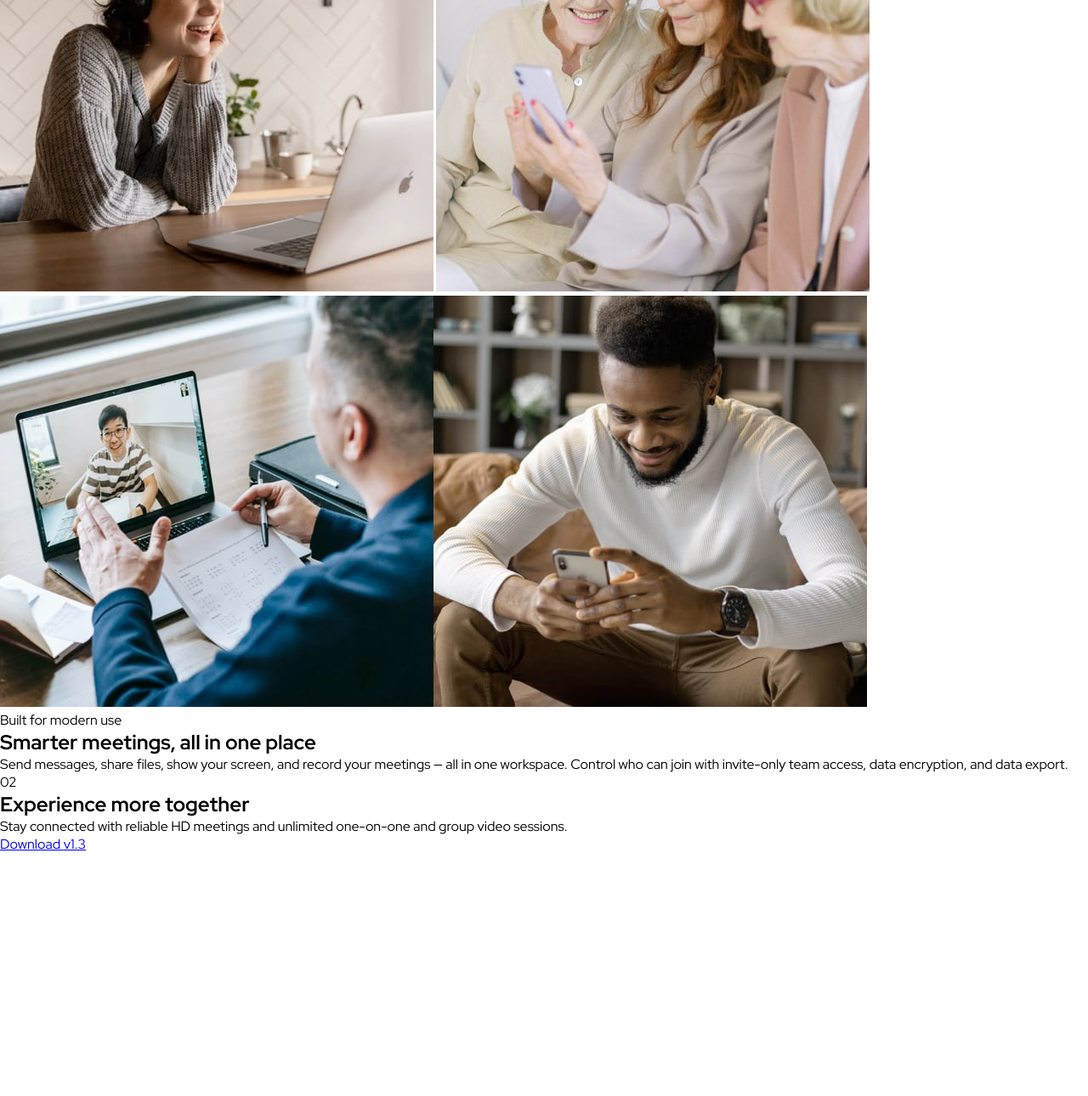
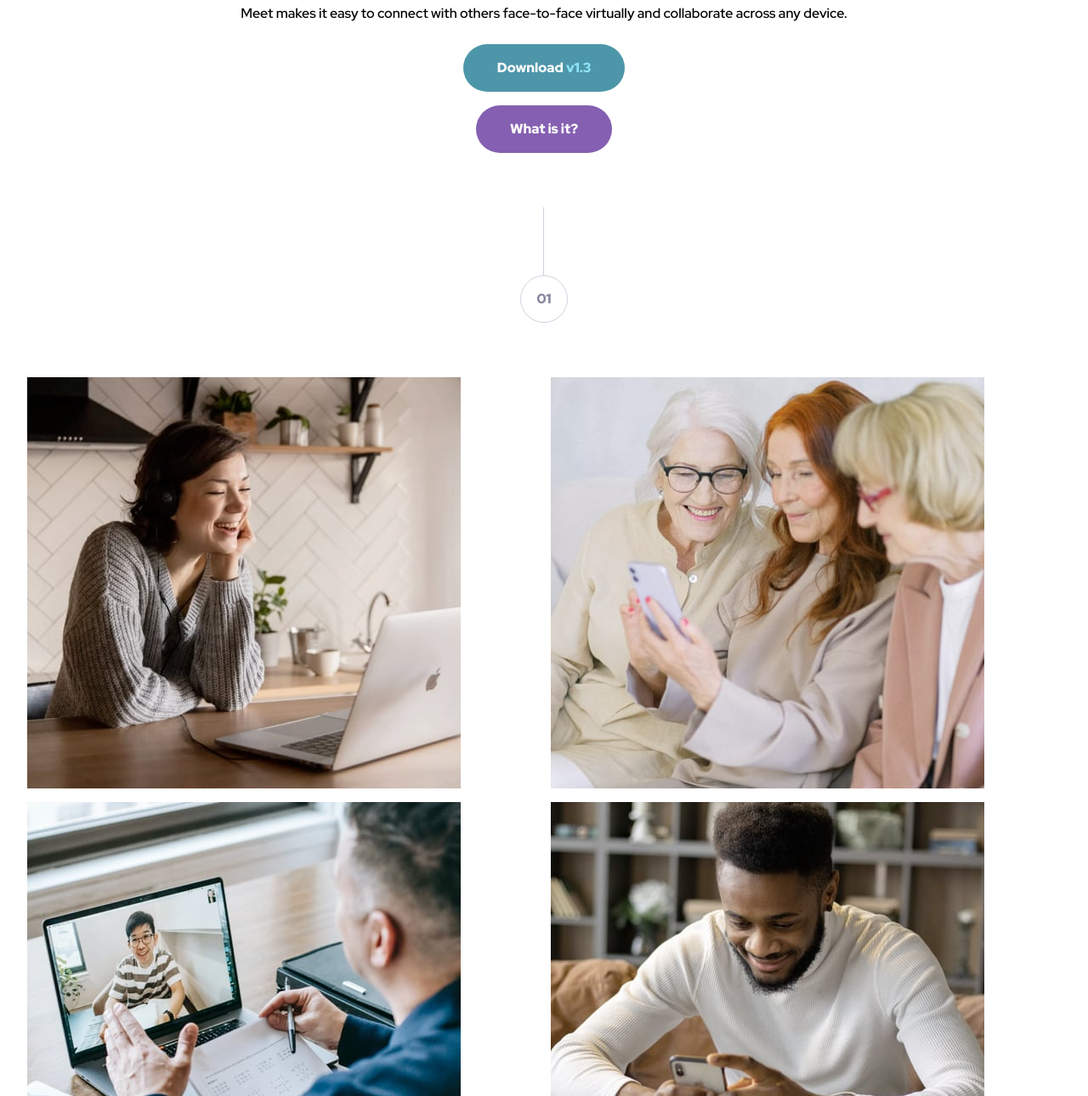
Before and after one commit to davelilleystone/fem-meet-landing-page-2, a plain HTML site: page index.html in a window 1280 px wide. Shown: the part 555-1845 px from the top of the page at 85% size. Before the commit the page ends 1559 px from the top, so only its background shows below. Drawn offline with Linux system fonts and the light colour scheme.

Commit message:
Continue styling mobile view

```diff
--- a/index.html
+++ b/index.html
@@ -21,7 +21,9 @@
     <title>Frontend Mentor | Meet landing page</title>
   </head>
   <body>
+    <div class="page-wrapper">
       <header>
+        <div class="logo-container">
           <img
             class="header-logo"
             src="./assets/logo.svg"
@@ -29,25 +31,34 @@
             width="118"
             height="28"
           />
+        </div>
+        <div class="mobile-hero-wrapper">
           <img
             src="./assets/tablet/image-hero.png"
             alt="circular head shots of men and women"
           />
+        </div>
+
         <!-- TODO: Add desktop right and left images, these will be hidden in mobile view -->
         <h1>Group Chat for Everyone</h1>
-      <p>
+        <p class="p-text">
           Meet makes it easy to connect with others face-to-face virtually and
           collaborate across any device.
         </p>
-      <a href="#">Download <span>v1.3</span></a>
-      <a href="#">What is it?</a>
+        <div class="header-button-container">
+          <a class="btn btn-cyan" href="#"
+            >Download <span class="btn-accent-cyan">v1.3</span></a
+          >
+          <a class="btn btn-purple" href="#">What is it?</a>
+        </div>
       </header>
-
       <main>
-      <div>
+        <div class="numbered-divider">
           <div></div>
           <div>01</div>
         </div>
+
+        <div class="main-image-container">
           <img
             src="./assets/desktop/image-woman-in-videocall.jpg"
             alt="Woman in videocall on her Macbook"
@@ -62,26 +73,30 @@
             src="./assets/desktop/image-man-texting.jpg"
             alt="A man sitting on a sofa while looking at his screen"
           />
+        </div>
         <p>Built for modern use</p>
         <h2>Smarter meetings, all in one place</h2>
-      <p>
-        Send messages, share files, show your screen, and record your meetings —
-        all in one workspace. Control who can join with invite-only team access,
-        data encryption, and data export.
+        <p class="p-text">
+          Send messages, share files, show your screen, and record your meetings
+          — all in one workspace. Control who can join with invite-only team
+          access, data encryption, and data export.
         </p>
       </main>
       <footer>
         <!-- TODO: Add footer background image with CSS -->
-      <div>
+        <div class="numbered-divider bottom-divider">
           <div></div>
           <div>02</div>
         </div>
         <h2>Experience more together</h2>
-      <p>
+        <p class="p-text">
           Stay connected with reliable HD meetings and unlimited one-on-one and
           group video sessions.
         </p>
-      <a href="#">Download <span>v1.3</span></a>
+        <a class="btn btn-purple" href="#"
+          >Download <span class="btn-accent-purple">v1.3</span></a
+        >
       </footer>
+    </div>
   </body>
 </html>
--- a/style.css
+++ b/style.css
@@ -11,7 +11,7 @@
   --color__white: #fafafa;
 
   /* Font Weights */
-  --font-weight-semi: 500;
+  --font-weight-semi: 600;
   --font-weight-black: 900;
 }
 
@@ -25,9 +25,210 @@
   margin: 0;
 }
 
+/* General styles */
+
 body {
   background-color: var(--white);
   font-family: "Red Hat Display", sans-serif;
+  text-align: center;
 }
 
 /* Layout */
+
+.page-wrapper {
+  max-width: 1600px;
+  overflow: hidden;
+}
+
+.logo-container {
+  display: flex;
+  justify-content: center;
+  margin-top: 3rem;
+  margin-bottom: 4rem;
+}
+
+header,
+main,
+footer {
+  padding-right: 2rem;
+  padding-left: 2rem;
+}
+
+header {
+  margin-bottom: 2rem;
+}
+
+.mobile-hero-wrapper {
+  display: flex;
+  justify-content: center;
+}
+
+.mobile-hero-wrapper img {
+  max-width: 140%;
+}
+
+header h1 {
+  margin-top: 3rem;
+  padding: 0 1rem;
+}
+
+header p {
+  margin: 1.5rem 0;
+}
+
+.header-button-container {
+  display: flex;
+  flex-direction: column;
+  align-items: center;
+  gap: 1rem;
+}
+
+main {
+  padding-top: 2rem;
+  margin-bottom: 10.75rem;
+}
+
+.main-image-container {
+  display: grid;
+  grid-template-columns: repeat(2, 1fr);
+  gap: 1rem;
+  margin: 4rem 0;
+}
+
+.main-image-container img {
+  max-width: 100%;
+}
+
+main h2 {
+  margin-top: 1rem;
+}
+
+main p:nth-of-type(2) {
+  margin-top: 2rem;
+}
+
+footer {
+  margin-top: 4rem;
+  padding-top: 4rem;
+  padding-bottom: 4rem;
+  position: relative;
+}
+
+footer p {
+  margin: 1.5rem 0;
+}
+
+/* typography */
+
+h1,
+h2,
+main p:first-of-type,
+.btn {
+  font-weight: var(--font-weight-black);
+  line-height: 110%;
+}
+
+h1 {
+  font-size: 2.5rem;
+}
+
+h2 {
+  font-size: 2rem;
+}
+
+.p-text,
+.btn {
+  font-size: 1rem;
+  line-height: 150%;
+}
+
+.p-text {
+  font-weight: var(--font-weight-semi);
+}
+
+main p:first-of-type {
+  font-size: 0.75rem;
+  letter-spacing: 0.25rem;
+  text-transform: uppercase;
+}
+
+.btn {
+  line-height: 150%;
+  text-decoration: none;
+}
+
+/* components */
+
+.btn {
+  padding: 1rem 2.5rem;
+  border-radius: 1.875rem;
+  color: var(--color__white);
+  display: inline-block;
+}
+
+.btn-purple {
+  background-color: var(--color__purple-600);
+}
+
+.btn-cyan {
+  background-color: var(--color__cyan-600);
+}
+
+.btn-purple:hover {
+  background-color: #b18bdd;
+}
+.btn-cyan:hover {
+  background-color: #71c0d4;
+}
+
+.btn-accent-cyan {
+  color: var(--color__cyan-300);
+}
+
+.btn-accent-purple {
+  color: var(--color__purple-300);
+}
+
+.numbered-divider {
+  display: inline-flex;
+  flex-direction: column;
+}
+
+.numbered-divider div:nth-child(1) {
+  height: 5rem;
+  height: 5rem;
+  width: 50%;
+  border-right: 1px solid var(--color__slate-300);
+}
+
+.numbered-divider div:nth-child(2) {
+  font-size: 1rem;
+  font-weight: var(--font-weight-black);
+  line-height: 150%;
+  color: var(--color__slate-600);
+  border: 1px solid var(--color__slate-300);
+  border-radius: 50%;
+  width: 3.5rem;
+  height: 3.5rem;
+  display: flex;
+  justify-content: center;
+  align-items: center;
+  background-color: #fff;
+}
+
+.numbered-divider.bottom-divider {
+  position: absolute;
+  top: -108px;
+  left: 50%;
+  transform: translateX(-50%);
+}
+
+/* visuals  */
+
+footer {
+  color: var(--color__white);
+  background-image: url("./assets/mobile/image-footer.jpg");
+  background-color: var(--color__cyan-600);
+  background-blend-mode: soft-light;
+  background-size: cover;
+}
```
Lines whose indentation alone changed are shown as unchanged.
